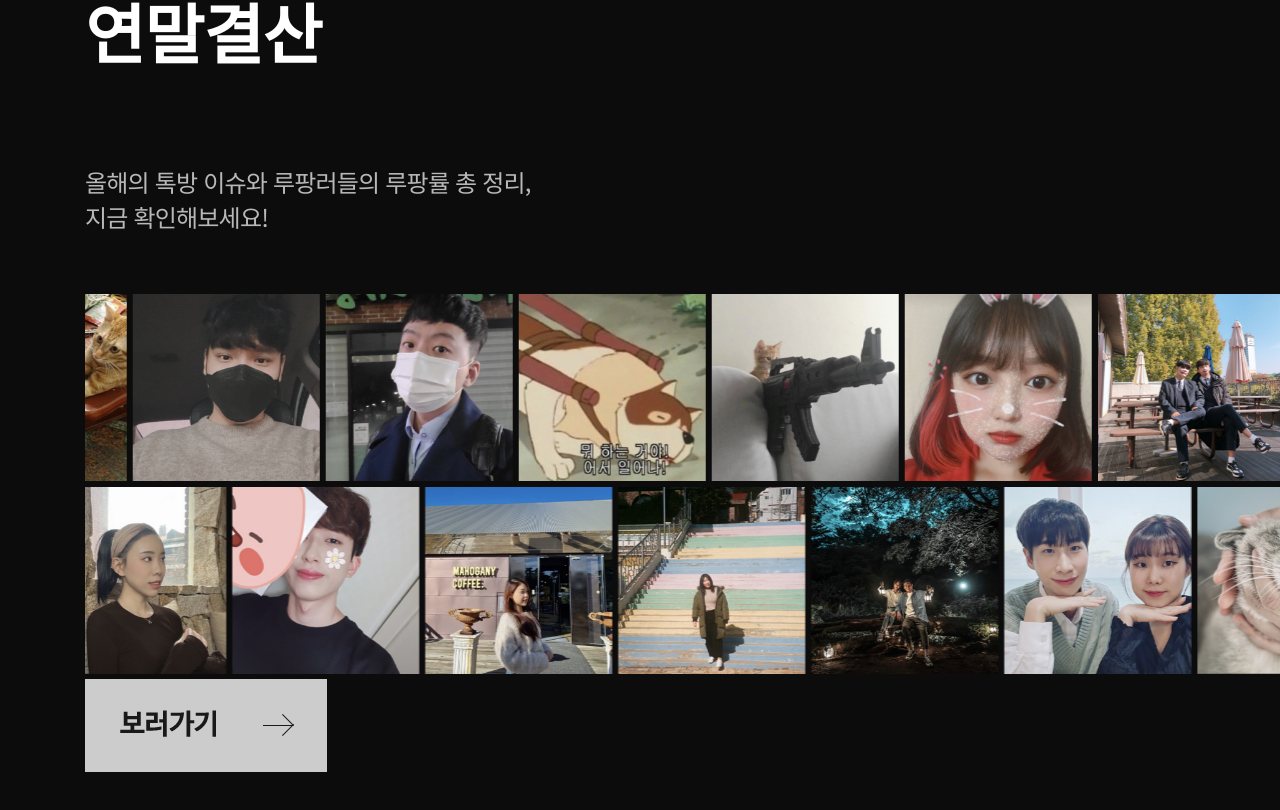
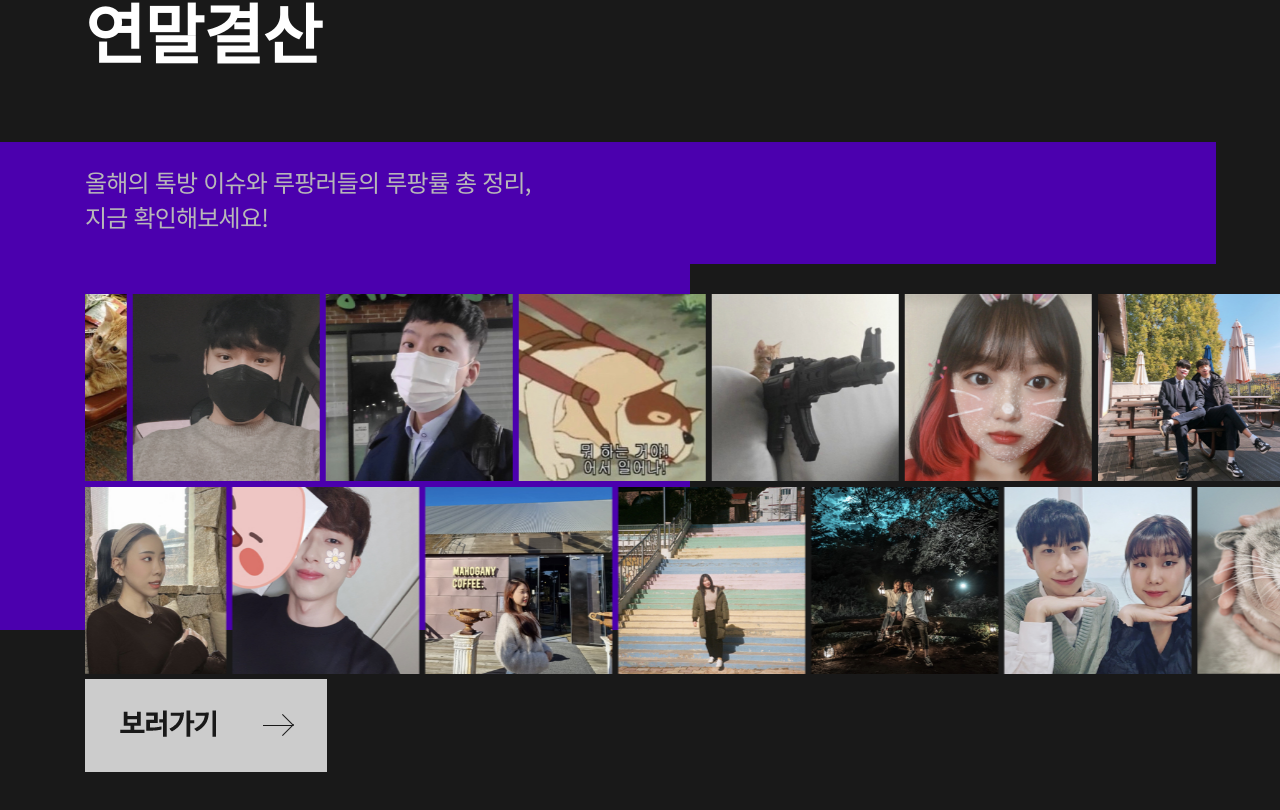
Before and after one commit to seung-juv/wwm-2021, a React (Create React App) app: page / in a window 1280 px wide. Shown: the part 1550-2360 px from the top of the page. Built offline with nearby package versions, Linux system fonts and the light colour scheme.

Commit message:
✅ 연말결산 배경 작업

```diff
--- a/src/routes/home.tsx
+++ b/src/routes/home.tsx
@@ -119,11 +119,30 @@ const SectionTitle = styled.h3`
 `;
 
 const Section2 = styled.div`
-  background-color: #0c0c0c;
   padding: 10rem 0;
   display: flex;
   flex-flow: column nowrap;
   justify-content: center;
+  position: relative;
+`;
+
+const Section2BackgroundContainer = styled.div`
+  width: 100%;
+  height: 100%;
+  position: absolute;
+  display: flex;
+  flex-flow: column nowrap;
+  justify-content: center;
+  z-index: 0;
+`;
+
+const Section2Background = styled.hr`
+  background-color: #4b00ae;
+  width: 0;
+  height: 12.2rem;
+  border: 0;
+  line-height: 0;
+  margin: 0;
 `;
 
 const Section2Text2 = styled.div`
@@ -410,6 +429,72 @@ function Home(): React.ReactElement {
         </Inner>
       </Section1>
       <Section2>
+        <Section2BackgroundContainer>
+          <ScrollTrigger
+            enterFromOptions={{
+              width: 0,
+            }}
+            enterToOptions={{
+              width: 1216,
+            }}
+            leaveFromOptions={{
+              width: 1216,
+            }}
+            leaveToOptions={{
+              width: 0,
+            }}
+          >
+            <Section2Background />
+          </ScrollTrigger>
+          <ScrollTrigger
+            enterFromOptions={{
+              width: 0,
+            }}
+            enterToOptions={{
+              width: 690,
+            }}
+            leaveFromOptions={{
+              width: 690,
+            }}
+            leaveToOptions={{
+              width: 0,
+            }}
+          >
+            <Section2Background />
+          </ScrollTrigger>
+          <ScrollTrigger
+            enterFromOptions={{
+              width: 0,
+            }}
+            enterToOptions={{
+              width: 690,
+            }}
+            leaveFromOptions={{
+              width: 690,
+            }}
+            leaveToOptions={{
+              width: 0,
+            }}
+          >
+            <Section2Background />
+          </ScrollTrigger>
+          <ScrollTrigger
+            enterFromOptions={{
+              width: 0,
+            }}
+            enterToOptions={{
+              width: 690,
+            }}
+            leaveFromOptions={{
+              width: 690,
+            }}
+            leaveToOptions={{
+              width: 0,
+            }}
+          >
+            <Section2Background />
+          </ScrollTrigger>
+        </Section2BackgroundContainer>
         <Inner>
           <ScrollTrigger
             enterFromOptions={{
```
